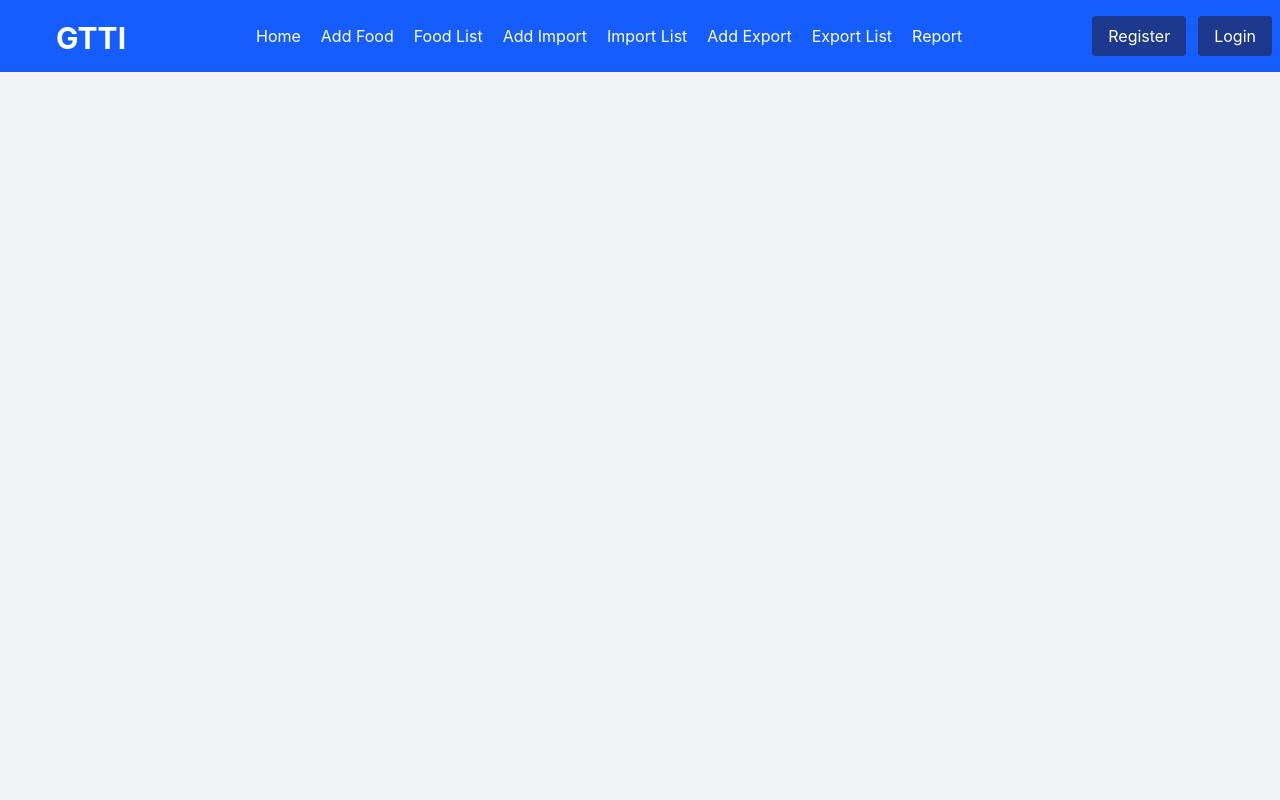
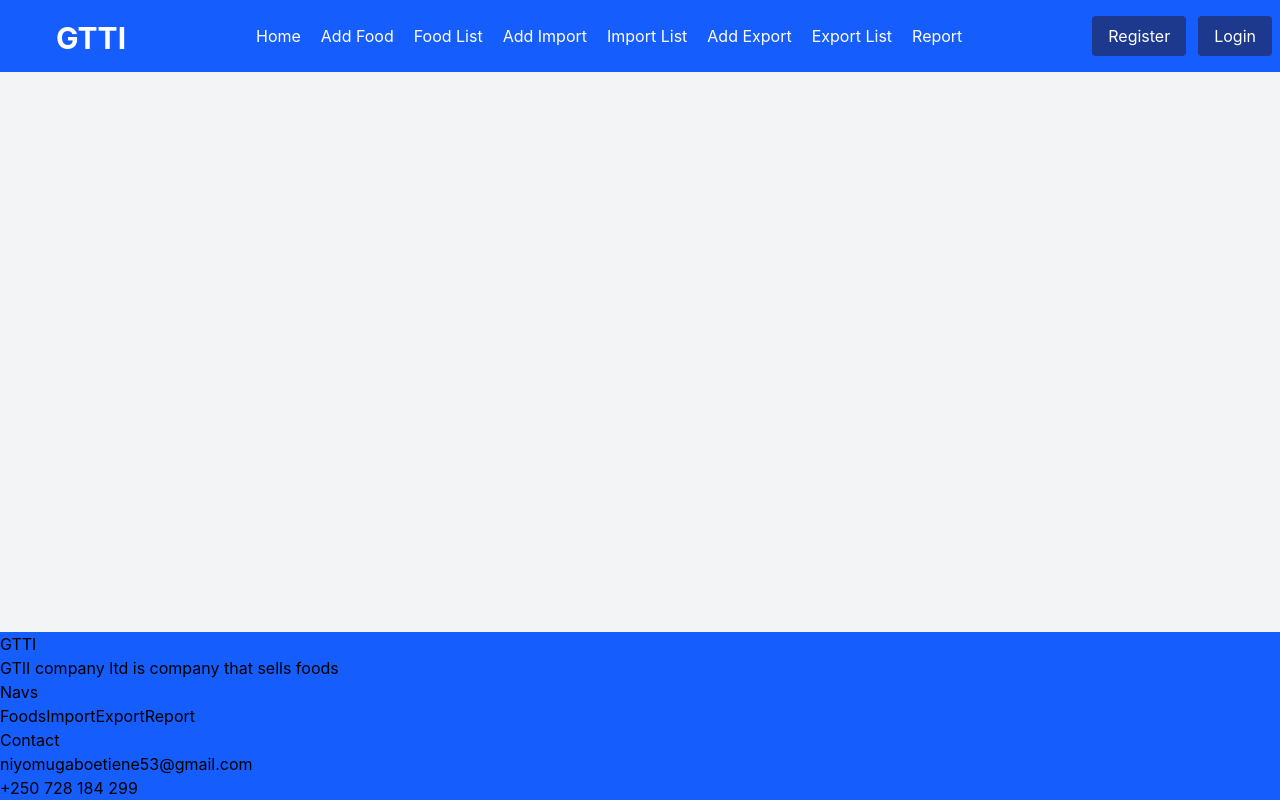
Before and after one commit to niyomugaboetiene/GTTI-COMPANY-Ltd, a React app in the folder frontend/: page /footer in a window 1280 px wide. Built offline with nearby package versions, Linux system fonts and the light colour scheme; the HTML template or start-up script is replaced by a standard one.

Commit message:
Commit of frontend (footer)

```diff
--- a/frontend/src/App.jsx
+++ b/frontend/src/App.jsx
@@ -1,4 +1,4 @@
-import { BrowserRouter, Routes, Route, Link } from "react-router-dom";
+import { BrowserRouter, Routes, Route, Link, Router } from "react-router-dom";
 
 import AddFood from "./pages/AddFood";
 import FoodList from "./pages/FoodList";
@@ -15,6 +15,8 @@ import Report from "./pages/Report";
 
 import Login from "./pages/Login";
 import Register from "./pages/Register";
+
+import Footer from "./pages/Footer";
 
 function App() {
 
@@ -81,6 +83,8 @@ function App() {
           <Route path="/login" element={<Login />}/>
           <Route path="/register" element={<Register />}/>
 
+          <Route path="/footer" element={<Footer /> }/>
+
         </Routes>
 
       </div>
--- a/frontend/src/pages/Footer.jsx
+++ b/frontend/src/pages/Footer.jsx
@@ -2,7 +2,7 @@ import { Link } from "react-router-dom"
 const Footer = () => {
 
     return (
-        <div>
+        <div className="bg-blue-600 fixed bottom-0 left-0 right-0">
             <div>
                 <div>
                     <h1>GTTI</h1>
@@ -25,3 +25,5 @@ const Footer = () => {
         </div>
     )
 }
+
+export default Footer;
```
